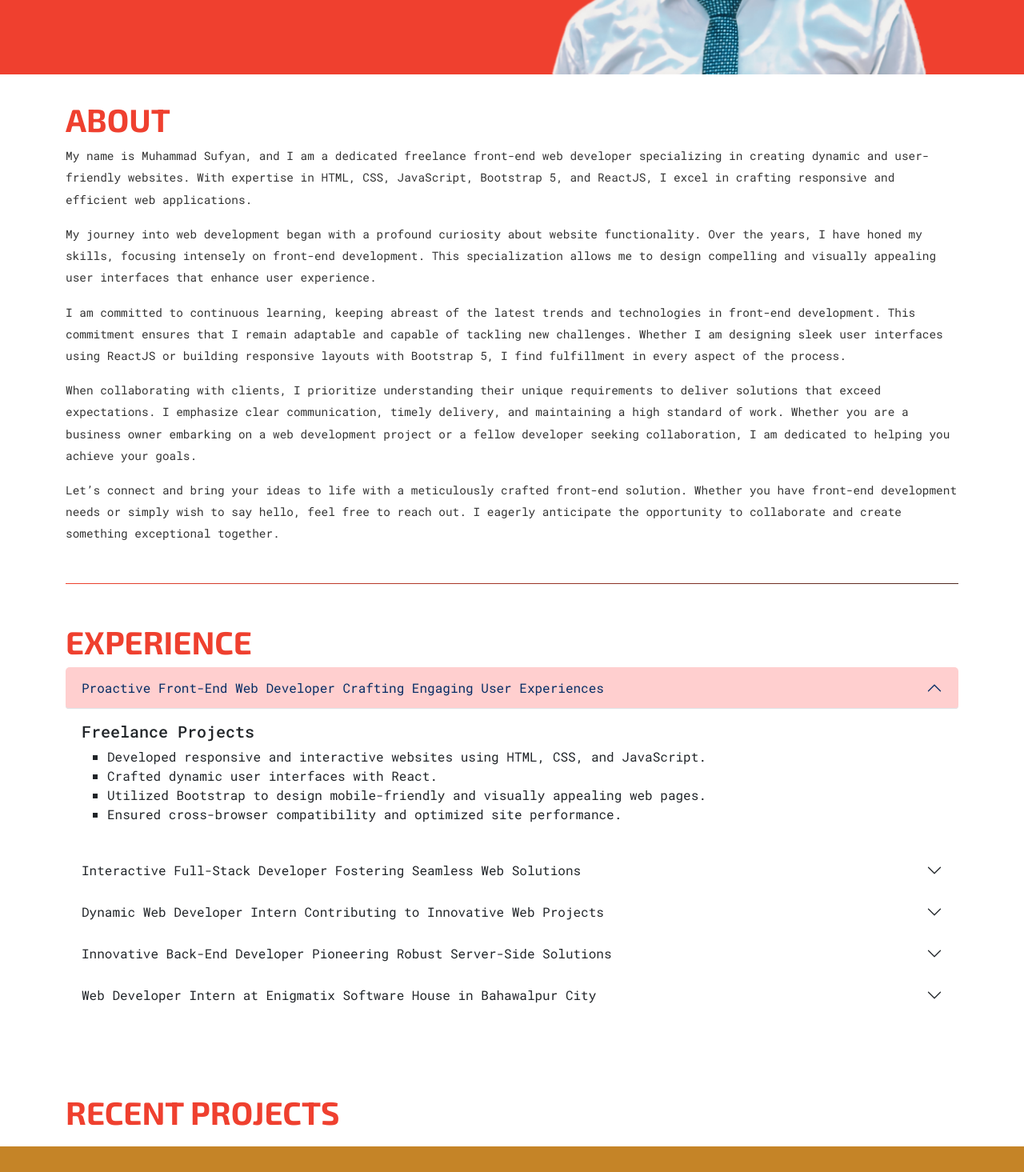
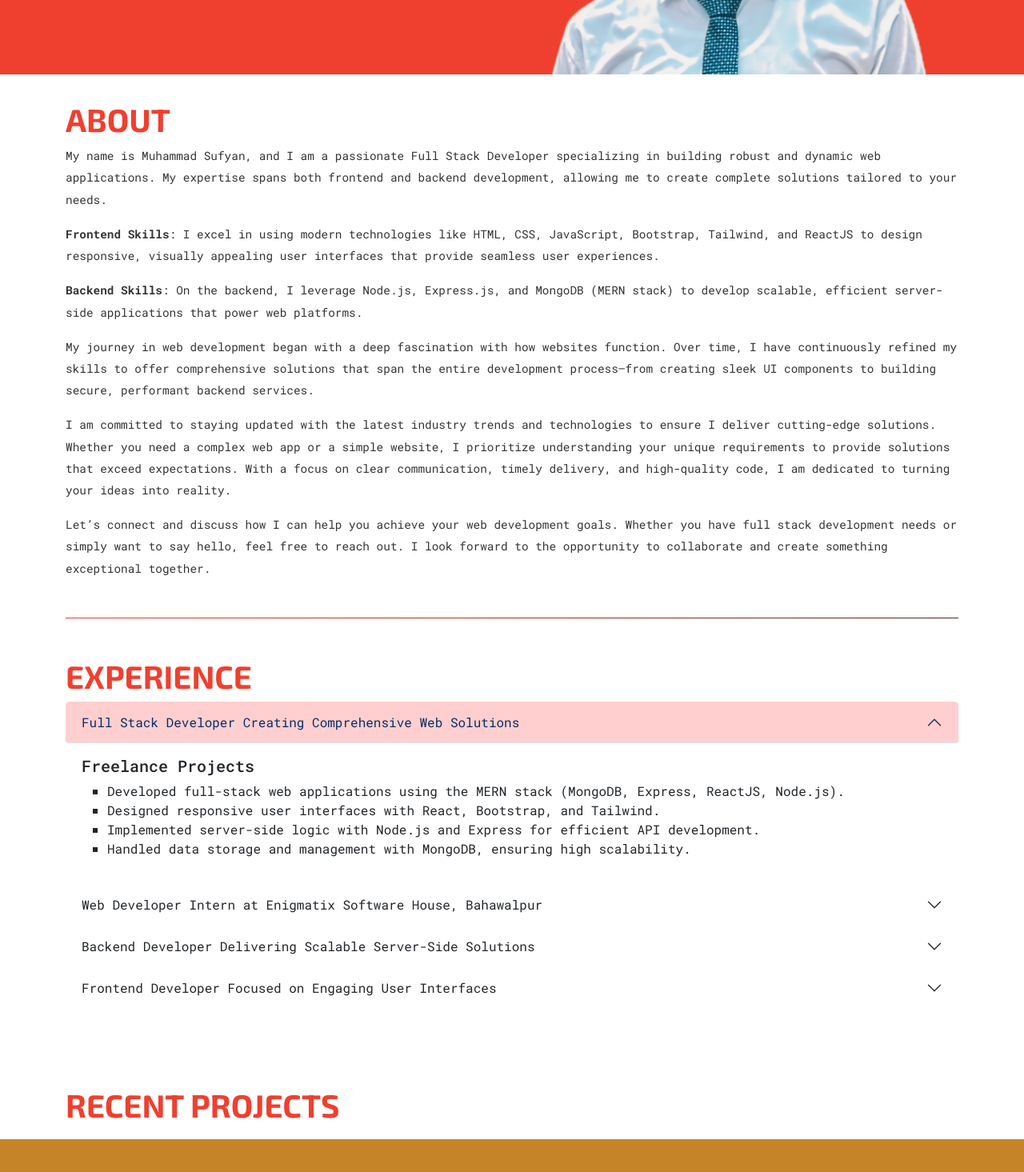
Before and after one commit to Sufyan265/sufyan265.github.io, a React (Vite) app: page / in a window 1280 px wide. Shown: the part 504-1969 px from the top of the page at 80% size. Built offline with nearby package versions, Linux system fonts and the light colour scheme.

Commit message:
Change About, Exprience Components content to MERN

```diff
--- a/src/Components/About.jsx
+++ b/src/Components/About.jsx
@@ -1,5 +1,5 @@
-import React from 'react'
-import './sectionStyle.css'
+import React from 'react';
+import './sectionStyle.css';
 
 const About = () => {
     return (
@@ -8,20 +8,22 @@ const About = () => {
                 <section className="about_section" id='aboutId'>
                     <h2 className='headingStyle'>ABOUT</h2>
                     <div className="about_content">
-                        <p>My name is Muhammad Sufyan, and I am a dedicated freelance front-end web developer specializing in creating dynamic and user-friendly websites. With expertise in HTML, CSS, JavaScript, Bootstrap 5, and ReactJS, I excel in crafting responsive and efficient web applications.</p>
+                        <p>My name is Muhammad Sufyan, and I am a passionate Full Stack Developer specializing in building robust and dynamic web applications. My expertise spans both frontend and backend development, allowing me to create complete solutions tailored to your needs.</p>
 
-                        <p>My journey into web development began with a profound curiosity about website functionality. Over the years, I have honed my skills, focusing intensely on front-end development. This specialization allows me to design compelling and visually appealing user interfaces that enhance user experience.</p>
+                        <p><strong>Frontend Skills</strong>: I excel in using modern technologies like HTML, CSS, JavaScript, Bootstrap, Tailwind, and ReactJS to design responsive, visually appealing user interfaces that provide seamless user experiences.</p>
 
-                        <p>I am committed to continuous learning, keeping abreast of the latest trends and technologies in front-end development. This commitment ensures that I remain adaptable and capable of tackling new challenges. Whether I am designing sleek user interfaces using ReactJS or building responsive layouts with Bootstrap 5, I find fulfillment in every aspect of the process.</p>
+                        <p><strong>Backend Skills</strong>: On the backend, I leverage Node.js, Express.js, and MongoDB (MERN stack) to develop scalable, efficient server-side applications that power web platforms.</p>
 
-                        <p>When collaborating with clients, I prioritize understanding their unique requirements to deliver solutions that exceed expectations. I emphasize clear communication, timely delivery, and maintaining a high standard of work. Whether you are a business owner embarking on a web development project or a fellow developer seeking collaboration, I am dedicated to helping you achieve your goals.</p>
+                        <p>My journey in web development began with a deep fascination with how websites function. Over time, I have continuously refined my skills to offer comprehensive solutions that span the entire development process—from creating sleek UI components to building secure, performant backend services.</p>
 
-                        <p>Let’s connect and bring your ideas to life with a meticulously crafted front-end solution. Whether you have front-end development needs or simply wish to say hello, feel free to reach out. I eagerly anticipate the opportunity to collaborate and create something exceptional together.</p>
+                        <p>I am committed to staying updated with the latest industry trends and technologies to ensure I deliver cutting-edge solutions. Whether you need a complex web app or a simple website, I prioritize understanding your unique requirements to provide solutions that exceed expectations. With a focus on clear communication, timely delivery, and high-quality code, I am dedicated to turning your ideas into reality.</p>
+
+                        <p>Let’s connect and discuss how I can help you achieve your web development goals. Whether you have full stack development needs or simply want to say hello, feel free to reach out. I look forward to the opportunity to collaborate and create something exceptional together.</p>
                     </div>
                 </section>
             </div>
         </>
-    )
+    );
 }
 
-export default About
+export default About;
--- a/src/Components/Exprience.jsx
+++ b/src/Components/Exprience.jsx
@@ -1,5 +1,5 @@
-import React from 'react'
-import './sectionStyle.css'
+import React from 'react';
+import './sectionStyle.css';
 
 const Exprience = () => {
   return (
@@ -9,22 +9,21 @@ const Exprience = () => {
           <div className="exprience">
             <h2 className='headingStyle'>EXPERIENCE</h2>
 
-
             <div className="accordion" id="accordionExample">
               <div className="accordion-item">
                 <h2 className="accordion-header">
                   <button className="accordion-button" type="button" data-bs-toggle="collapse" data-bs-target="#collapseOne" aria-expanded="true" aria-controls="collapseOne">
-                    Proactive Front-End Web Developer Crafting Engaging User Experiences
+                    Full Stack Developer Creating Comprehensive Web Solutions
                   </button>
                 </h2>
                 <div id="collapseOne" className="accordion-collapse collapse show" data-bs-parent="#accordionExample">
                   <div className="accordion-body">
                     <h4>Freelance Projects</h4>
                     <ul>
-                      <li>Developed responsive and interactive websites using HTML, CSS, and JavaScript.</li>
-                      <li>Crafted dynamic user interfaces with React.</li>
-                      <li>Utilized Bootstrap to design mobile-friendly and visually appealing web pages.</li>
-                      <li>Ensured cross-browser compatibility and optimized site performance.</li>
+                      <li>Developed full-stack web applications using the MERN stack (MongoDB, Express, ReactJS, Node.js).</li>
+                      <li>Designed responsive user interfaces with React, Bootstrap, and Tailwind.</li>
+                      <li>Implemented server-side logic with Node.js and Express for efficient API development.</li>
+                      <li>Handled data storage and management with MongoDB, ensuring high scalability.</li>
                     </ul>
                   </div>
                 </div>
@@ -32,17 +31,17 @@ const Exprience = () => {
               <div className="accordion-item">
                 <h2 className="accordion-header">
                   <button className="accordion-button collapsed" type="button" data-bs-toggle="collapse" data-bs-target="#collapseTwo" aria-expanded="false" aria-controls="collapseTwo">
-                    Interactive Full-Stack Developer Fostering Seamless Web Solutions
+                    Web Developer Intern at Enigmatix Software House, Bahawalpur
                   </button>
                 </h2>
                 <div id="collapseTwo" className="accordion-collapse collapse" data-bs-parent="#accordionExample">
                   <div className="accordion-body">
-                    <h4>Freelance Projects</h4>
+                    <h4>Enigmatix Software House</h4>
                     <ul>
-                      <li>Engineered full-stack web applications using NodeJS, Express, and MongoDB.</li>
-                      <li>Seamlessly integrated front-end and back-end components for immersive user experiences.</li>
-                      <li>Developed RESTful APIs for efficient data management and interaction.</li>
-                      <li>Orchestrated version control and collaboration with GitHub.</li>
+                      <li>Assisted in developing and maintaining client websites with JavaScript, React, and Bootstrap.</li>
+                      <li>Fixed bugs and enhanced the user experience by implementing UI improvements.</li>
+                      <li>Collaborated with senior developers to ensure coding standards and best practices were followed.</li>
+                      <li>Participated in agile development processes, including project management and sprint planning.</li>
                     </ul>
                   </div>
                 </div>
@@ -50,17 +49,17 @@ const Exprience = () => {
               <div className="accordion-item">
                 <h2 className="accordion-header">
                   <button className="accordion-button collapsed" type="button" data-bs-toggle="collapse" data-bs-target="#collapseThree" aria-expanded="false" aria-controls="collapseThree">
-                    Dynamic Web Developer Intern Contributing to Innovative Web Projects
+                    Backend Developer Delivering Scalable Server-Side Solutions
                   </button>
                 </h2>
                 <div id="collapseThree" className="accordion-collapse collapse" data-bs-parent="#accordionExample">
                   <div className="accordion-body">
-                    <h4>Tech Solutions Inc.</h4>
+                    <h4>Freelance Projects</h4>
                     <ul>
-                      <li>Assisted in developing and maintaining client websites.</li>
-                      <li>Addressed bugs and implemented enhancements using JavaScript and React.</li>
-                      <li>Collaborated with senior developers to enforce coding standards and best practices.</li>
-                      <li>Contributed to agile development and project management processes.</li>
+                      <li>Developed RESTful APIs using Node.js and Express.</li>
+                      <li>Ensured data security and validation with robust authentication and authorization techniques.</li>
+                      <li>Managed database operations with MongoDB, ensuring efficient data retrieval and updates.</li>
+                      <li>Optimized server performance and scalability for large-scale web applications.</li>
                     </ul>
                   </div>
                 </div>
@@ -68,48 +67,28 @@ const Exprience = () => {
               <div className="accordion-item">
                 <h2 className="accordion-header">
                   <button className="accordion-button collapsed" type="button" data-bs-toggle="collapse" data-bs-target="#collapseFour" aria-expanded="false" aria-controls="collapseFour">
-                    Innovative Back-End Developer Pioneering Robust Server-Side Solutions
+                    Frontend Developer Focused on Engaging User Interfaces
                   </button>
                 </h2>
                 <div id="collapseFour" className="accordion-collapse collapse" data-bs-parent="#accordionExample">
                   <div className="accordion-body">
                     <h4>Freelance Projects</h4>
                     <ul>
-                      <li>Engineered server-side logic using NodeJS and Express.</li>
-                      <li>Implemented and managed database schemas with MongoDB.</li>
-                      <li>Ensured data security and integrity through rigorous authentication and validation.</li>
-                      <li>Optimized server performance and scalability to enhance user experience.</li>
-                    </ul>
-                  </div>
-                </div>
-              </div>
-              <div className="accordion-item">
-                <h2 className="accordion-header">
-                  <button className="accordion-button collapsed" type="button" data-bs-toggle="collapse" data-bs-target="#collapseFive" aria-expanded="false" aria-controls="collapseFive">
-                  Web Developer Intern at Enigmatix Software House in Bahawalpur City
-                  </button>
-                </h2>
-                <div id="collapseFive" className="accordion-collapse collapse" data-bs-parent="#accordionExample">
-                  <div className="accordion-body">
-                    <h4>Enigmatix Software House</h4>
-                    <ul>
-                      <li>Assisted in developing and maintaining client websites.</li>
-                      <li>Addressed bugs and implemented enhancements using JavaScript and React.</li>
-                      <li>Collaborated with senior developers to enforce coding standards and best practices.</li>
-                      <li>Contributed to agile development and project management processes.</li>
+                      <li>Designed and developed responsive and dynamic UIs using React, Bootstrap, and Tailwind CSS.</li>
+                      <li>Improved user experience by optimizing UI performance and implementing interactive features.</li>
+                      <li>Ensured cross-browser compatibility and mobile-first design principles were followed.</li>
+                      <li>Collaborated with backend developers to integrate front-end designs with server-side logic.</li>
                     </ul>
                   </div>
                 </div>
               </div>
             </div>
 
-
-
           </div>
         </section>
-      </div >
+      </div>
     </>
   )
 }
 
-export default Exprience
+export default Exprience;
--- a/src/Components/LandingLayout.jsx
+++ b/src/Components/LandingLayout.jsx
@@ -8,7 +8,8 @@ const LandingLayout = () => {
 
     useEffect(() => {
         const typed = new Typed(el.current, {
-            strings: ["Freelance Web Developer for your Custom applications", "Innovative Web Solutions for Modern Businesses", "Reliable Developer: Your Partner in Digital Growth", "Transforming Ideas into Digital Reality"],
+            strings: ["Freelance Web Developer for your Custom applications", "Innovative Web Applications for Modern Businesses", "Reliable Partner in Digital Transformation", "Bringing Your Ideas to Life with MERN Stack"],
+
             typeSpeed: 25,
             backSpeed: 25,
             backDelay: 2000, // Add delay between backspace and start typing the next string
```
